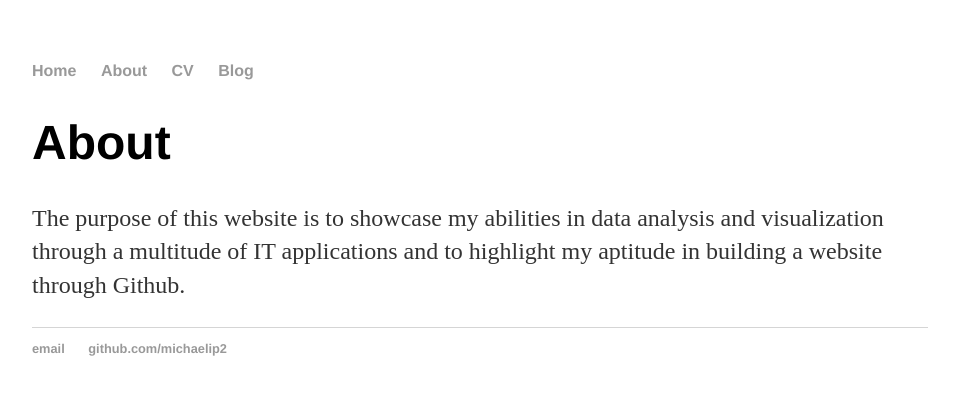
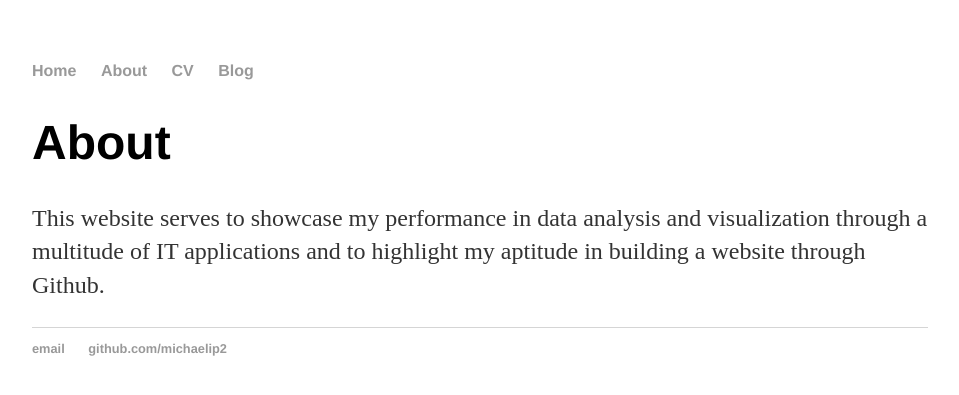
Before and after one commit to michaelip2/michaelip2.github.io, a Jekyll site: the page built from about/index.html, in a window 1280 px wide. Shown: the top 395 px of the page, without its empty margins (160-1119 px from the left). Built offline with Jekyll 4.4.1, drawn with Linux system fonts in a browser that asks for light colours.

Commit message:
Update index.html

```diff
--- a/about/index.html
+++ b/about/index.html
@@ -4,5 +4,5 @@
 ---
 <div class="about">
 <h1>About</h1>
-  <p>The purpose of this website is to showcase my abilities in data analysis and visualization through a multitude of IT applications and to highlight my aptitude in building a website through Github.</p>
+  <p>This website serves to showcase my performance in data analysis and visualization through a multitude of IT applications and to highlight my aptitude in building a website through Github.</p>
 </div>
```
